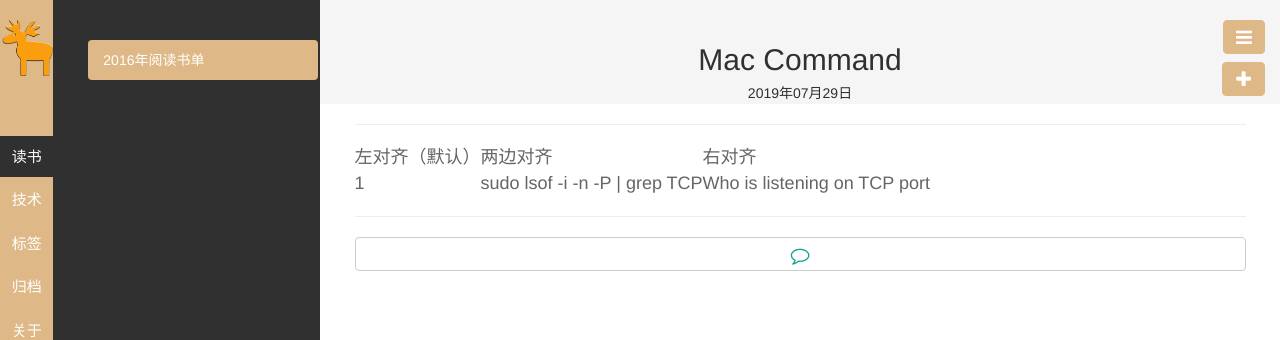
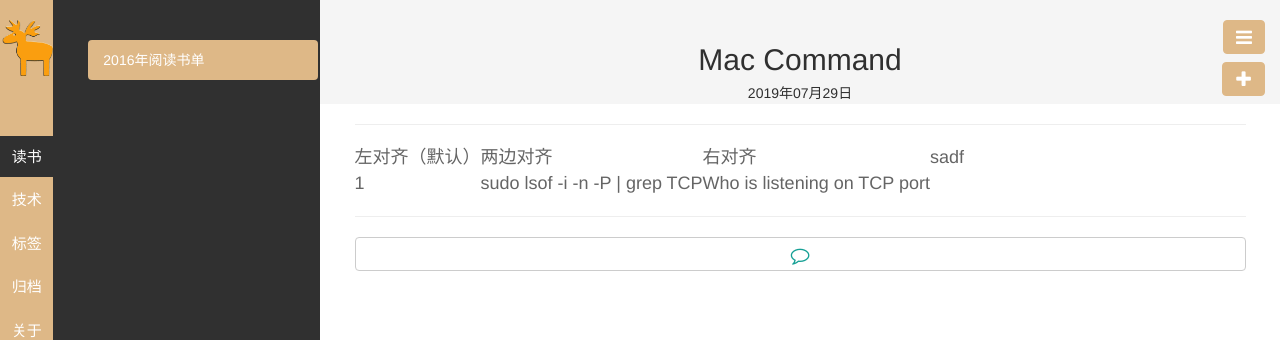
Before and after one commit to qhdwhy184/qhdwhy184.github.io, a Jekyll site: the page built from _posts/技术/2019-07-29-Mac Command.md, in a window 1280 px wide. Shown: the top 340 px of the page. Built offline with Jekyll 4.4.1, drawn with Linux system fonts in a browser that asks for light colours.

Commit message:
Update 2019-07-29-Mac Command.md

```diff
--- a/_posts/技术/2019-07-29-Mac Command.md
+++ b/_posts/技术/2019-07-29-Mac Command.md
@@ -8,5 +8,5 @@ description:
 ---
 
 
-|左对齐（默认）|两边对齐|右对齐|
+|左对齐（默认）|两边对齐|右对齐|sadf|
 | 1 | sudo lsof -i -n -P \| grep TCP | Who is listening on TCP port |
```
